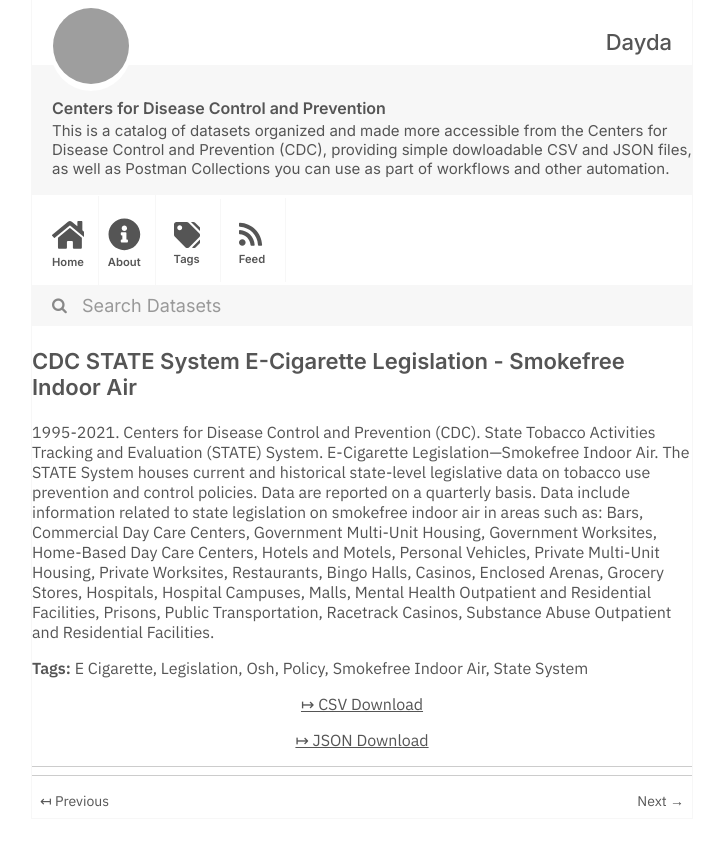
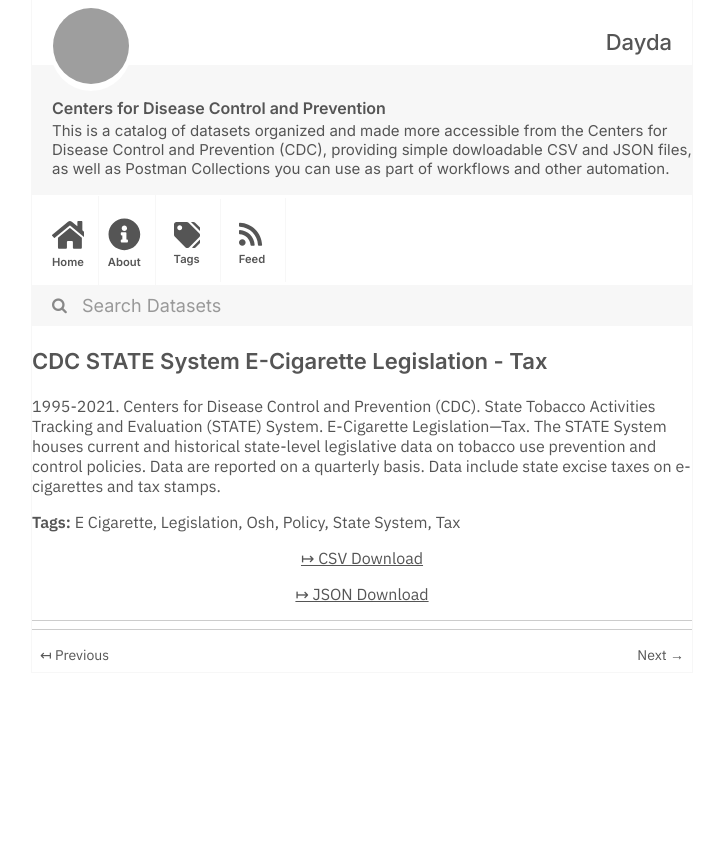
Before and after one commit to dayda-entities/centers-for-disease-control-and-prevention, a Jekyll site: the page built from _posts/2020-11-12-cdc-state-system-e-cigarette-l.md, in a window 1280 px wide, cut to the strip 0-846 px from the top of the page. Shown: the whole strip, without its empty margins (278-1000 px from the left). Built offline with Jekyll 4.4.1, drawn with Linux system fonts in a browser that asks for light colours; grey boxes are pictures that could not be loaded.

Commit message:
Publish Data

```diff
--- a/_posts/2020-11-12-cdc-state-system-e-cigarette-l.md
+++ b/_posts/2020-11-12-cdc-state-system-e-cigarette-l.md
@@ -1,7 +1,7 @@
 ---
-title: CDC STATE System E-Cigarette Legislation - Smokefree Indoor Air
-created: '2020-11-12T12:16:54.943210'
-modified: '2021-04-21T19:42:18.954600'
+title: CDC STATE System E-Cigarette Legislation - Tax
+created: '2020-11-12T12:15:15.823849'
+modified: '2021-04-21T19:29:49.418560'
 state: active
 type: dataset
 tags:
@@ -9,12 +9,12 @@ tags:
   - Legislation
   - Osh
   - Policy
-  - Smokefree Indoor Air
   - State System
+  - Tax
 groups: []
-csv_url: 'https://data.cdc.gov/api/views/wan8-w4er/rows.csv?accessType=DOWNLOAD'
-json_url: 'https://data.cdc.gov/api/views/wan8-w4er/rows.json?accessType=DOWNLOAD'
+csv_url: 'https://data.cdc.gov/api/views/kwbr-syv2/rows.csv?accessType=DOWNLOAD'
+json_url: 'https://data.cdc.gov/api/views/kwbr-syv2/rows.json?accessType=DOWNLOAD'
 layout: post
 
 ---
-1995-2021. Centers for Disease Control and Prevention (CDC).  State Tobacco Activities Tracking and Evaluation (STATE) System.  E-Cigarette Legislation—Smokefree Indoor Air. The STATE System houses current and historical state-level legislative data on tobacco use prevention and control policies. Data are reported on a quarterly basis. Data include information related to state legislation on smokefree indoor air in areas such as: Bars, Commercial Day Care Centers, Government Multi-Unit Housing, Government Worksites, Home-Based Day Care Centers, Hotels and Motels, Personal Vehicles, Private Multi-Unit Housing, Private Worksites, Restaurants, Bingo Halls, Casinos, Enclosed Arenas, Grocery Stores, Hospitals, Hospital Campuses, Malls, Mental Health Outpatient and Residential Facilities, Prisons, Public Transportation, Racetrack Casinos, Substance Abuse Outpatient and Residential Facilities.
+1995-2021. Centers for Disease Control and Prevention (CDC). State Tobacco Activities Tracking and Evaluation (STATE) System.  E-Cigarette Legislation—Tax. The STATE System houses current and historical state-level legislative data on tobacco use prevention and control policies. Data are reported on a quarterly basis. Data include state excise taxes on e-cigarettes and tax stamps.
```
